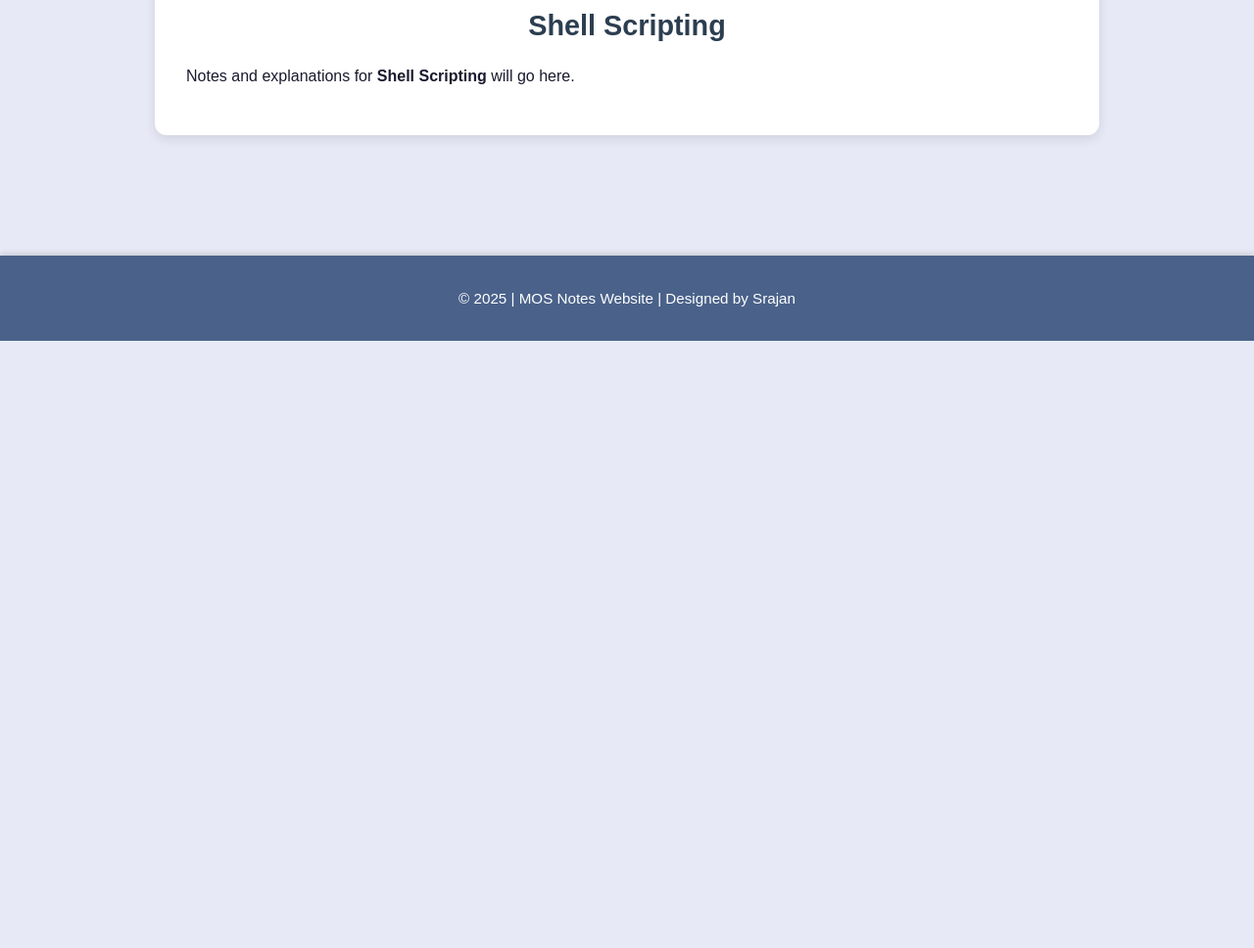
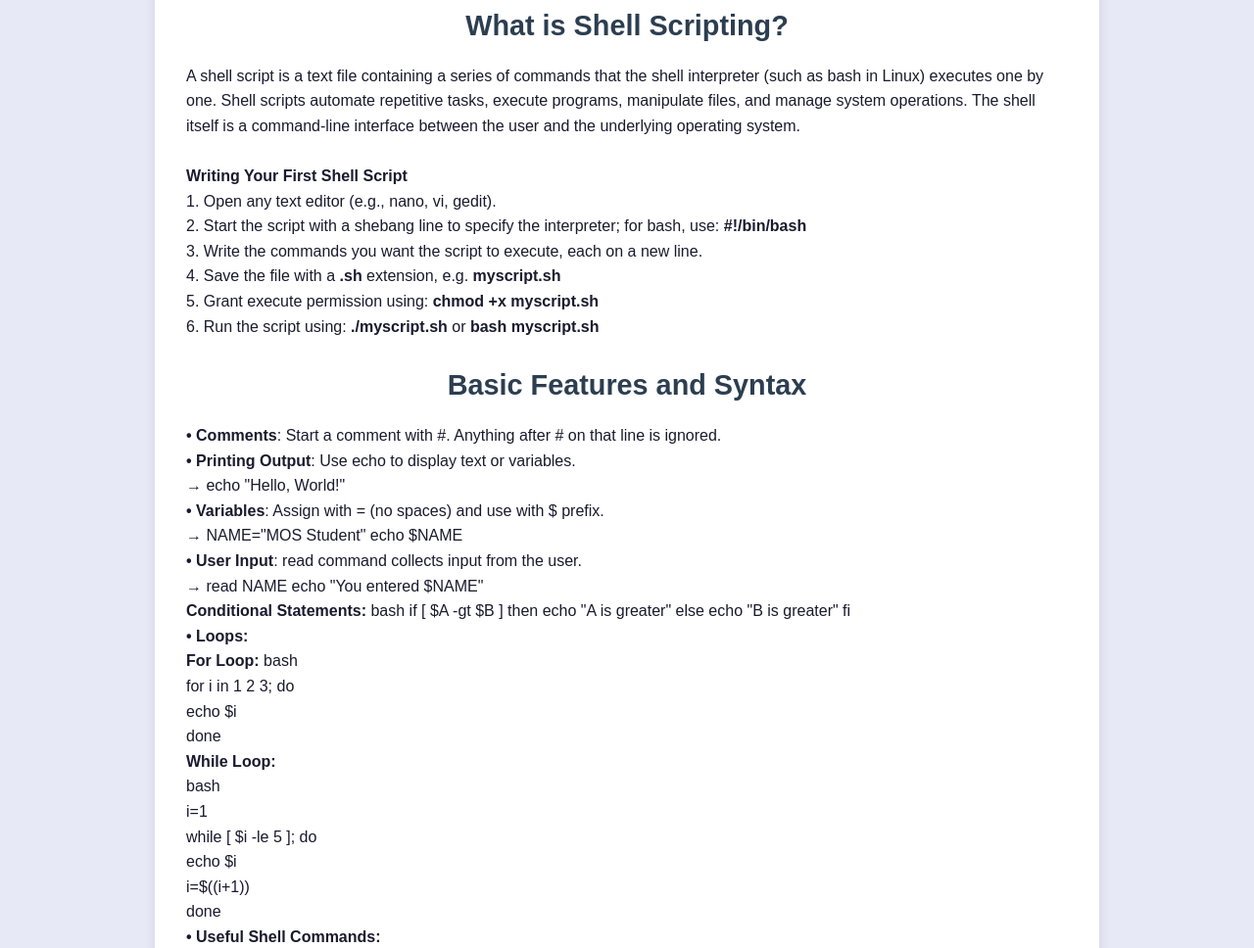
Before and after one commit to kajalranka/mos-notes, a plain HTML site: page unit2/shell.html in a window 1280 px wide. Shown: the part 452-1420 px from the top of the page at 98% size. Before the commit the page ends 800 px from the top, so only its background shows below. Drawn offline with Linux system fonts and the light colour scheme.

Commit message:
unit 2 shell script

```diff
--- a/unit2/shell.html
+++ b/unit2/shell.html
@@ -16,8 +16,84 @@
   <main>
     <section class="content">
     <img src="../images/shell.jpg" alt="Shell Scripting" class="topic-image">
-      <h2>Shell Scripting</h2>
-      <p>Notes and explanations for <strong>Shell Scripting</strong> will go here.</p>
+
+      <h2>What is Shell Scripting?</h2>
+
+   <p>
+A shell script is a text file containing a series of commands that the shell interpreter (such as bash in Linux) executes one by one.
+Shell scripts automate repetitive tasks, execute programs, manipulate files, and manage system operations.
+The shell itself is a command-line interface between the user and the underlying operating system.<br> <br>
+<strong>Writing Your First Shell Script</strong><br>
+1. Open any text editor (e.g., nano, vi, gedit).<br>
+2. Start the script with a shebang line to specify the interpreter; for bash, use:
+<strong>#!/bin/bash </strong> <br>
+
+3. Write the commands you want the script to execute, each on a new line.<br>
+4. Save the file with a <strong>.sh </strong>extension, e.g. <strong>myscript.sh</strong><br>
+5. Grant execute permission using:<strong> chmod +x myscript.sh </strong> <br>
+6. Run the script using: <strong> ./myscript.sh  </strong> or <strong>bash myscript.sh </strong><br>
+</p>
+
+<h2> Basic Features and Syntax </h2>
+
+<p>
+
+<strong>• Comments</strong>: Start a comment with #. Anything after # on that line is ignored.<br>
+<strong>• Printing Output</strong>: Use echo to display text or variables. <br>
+→ echo "Hello, World!"<br>
+<strong>• Variables</strong>: Assign with = (no spaces) and use with $ prefix.<br>
+→ NAME="MOS Student"
+echo $NAME <br>
+<strong>• User Input</strong>: read command collects input from the user.<br>
+→ read NAME
+echo "You entered $NAME" <br>
+<strong>Conditional Statements:
+</strong>
+bash
+if [ $A -gt $B ]
+then
+    echo "A is greater"
+else
+    echo "B is greater"
+fi<br>
+<strong>• Loops: </strong> <br>
+<strong>For Loop:
+</strong>
+bash <br>
+for i in 1 2 3; do <br>
+    echo $i<br>
+done <br>
+<strong>While Loop:</strong><br>
+bash<br>
+i=1<br>
+while [ $i -le 5 ]; do<br>
+    echo $i<br>
+    i=$((i+1))<br>
+done<br>
+<strong>
+• Useful Shell Commands: </strong> <br>
+→ pwd – Print working directory<br>
+→ ls – List directory contents<br>
+→ cd – Change directory<br>
+→ cp, mv, rm – File copy, move, remove<br>
+→ man – Show manual for a command<br>
+→ chmod – Change file permissions (e.g., make script executable)<br>
+
+<strong>• Passing Arguments: </strong><br>
+Access command-line arguments using $1, $2, ... for first, second, etc.<br>
+→ echo "First argument is $1" <br> <br>
+
+<strong>Example:</strong> A Simple Script <br>
+#!/bin/bash <br>
+echo "Hello, MOS Student!"<br>
+echo "Today is: $(date)"<br>
+Save as welcome.sh, make executable, then run to see output.<br>
+</p>
+
+
+
+
+
     </section>
   </main>
   <footer>
```
Also changed, not shown: images/shell.png (added).
